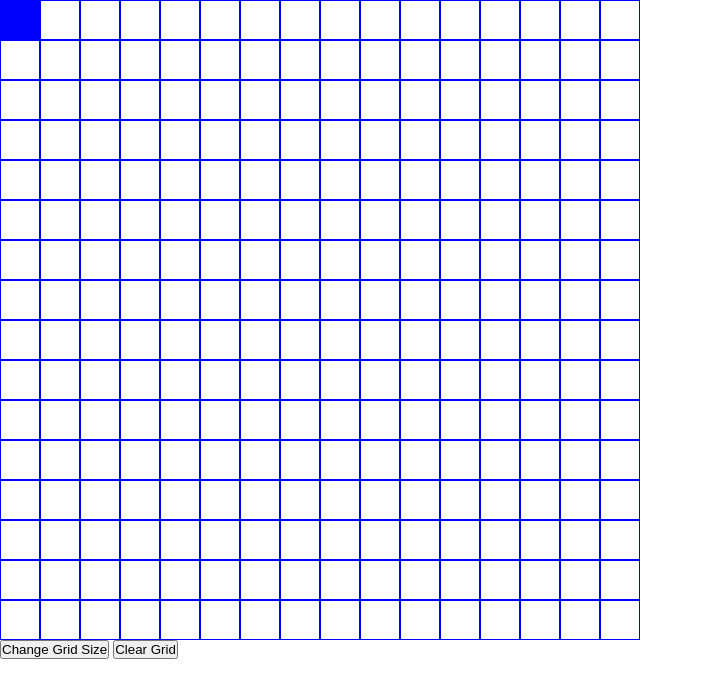
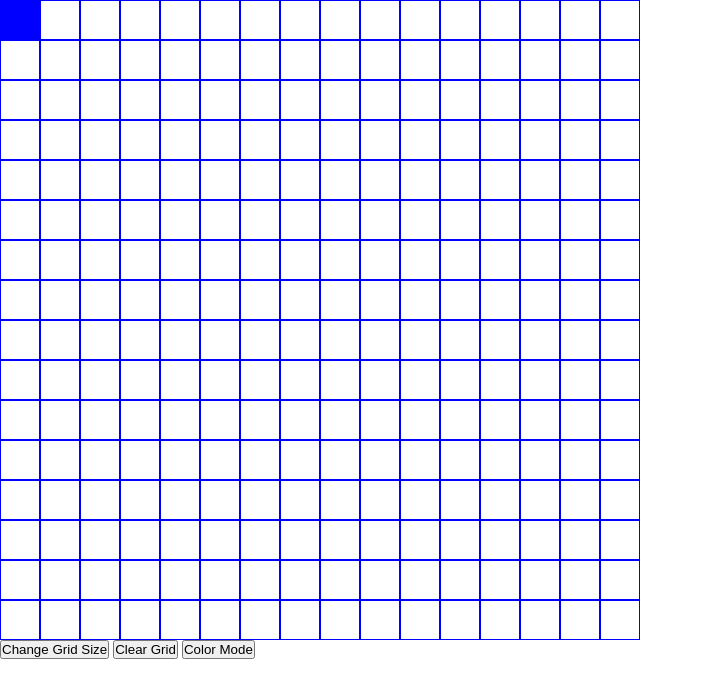
Before and after one commit to ChewingTabasco/etch-a-sketch-pad, a plain HTML site: page index.html in a window 1280 px wide. Shown: the whole page, without its empty margins (0-703 px from the left). Drawn offline with Linux system fonts and the light colour scheme.

Commit message:
Add color mode button

```diff
--- a/index.html
+++ b/index.html
@@ -12,5 +12,6 @@
     <div id="grid-container"></div>
     <button id="grid-size-btn">Change Grid Size</button>
     <button id="clear-grid-btn">Clear Grid</button>
+    <button id="color-mode-btn">Color Mode</button>
   </body>
 </html>
```
